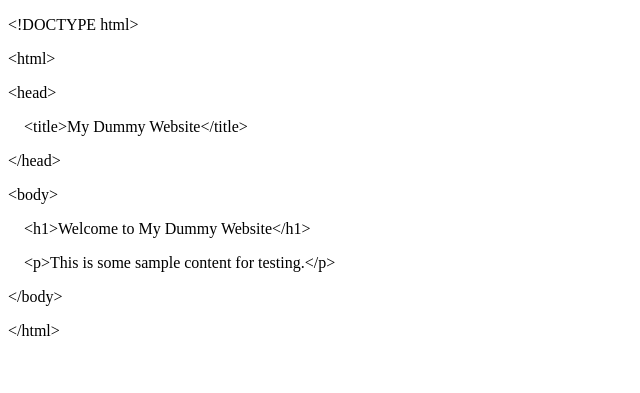
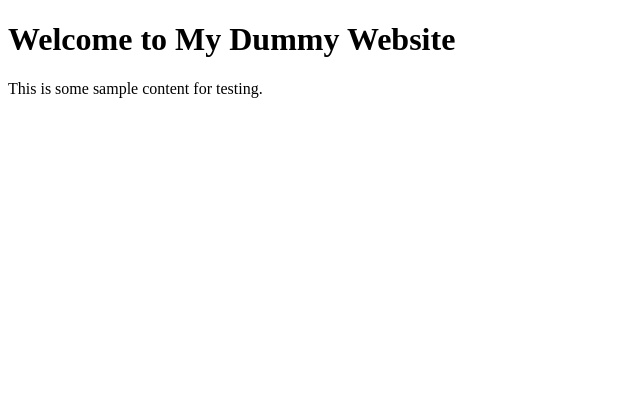
Before and after one commit to Sunyasiddhi/my-dummy-website, a plain HTML site: page index.html in a window 1280 px wide. Shown: the whole page, without its empty margins (0-640 px from the left). Drawn offline with Linux system fonts and the light colour scheme.

Commit message:
index.html

```diff
--- a/index.html
+++ b/index.html
@@ -1 +1,10 @@
-<!DOCTYPE html><html><head><p>&lt;!DOCTYPE html&gt;</p><p>&lt;html&gt;</p><p>&lt;head&gt;</p><p>&nbsp; &nbsp; &lt;title&gt;My Dummy Website&lt;/title&gt;</p><p>&lt;/head&gt;</p><p>&lt;body&gt;</p><p>&nbsp; &nbsp; &lt;h1&gt;Welcome to My Dummy Website&lt;/h1&gt;</p><p>&nbsp; &nbsp; &lt;p&gt;This is some sample content for testing.&lt;/p&gt;</p><p>&lt;/body&gt;</p><p>&lt;/html&gt;</p><p><br></p></body></html>
+<!DOCTYPE html>
+<html>
+<head>
+    <title>My Dummy Website</title>
+</head>
+<body>
+    <h1>Welcome to My Dummy Website</h1>
+    <p>This is some sample content for testing.</p>
+</body>
+</html>
```
